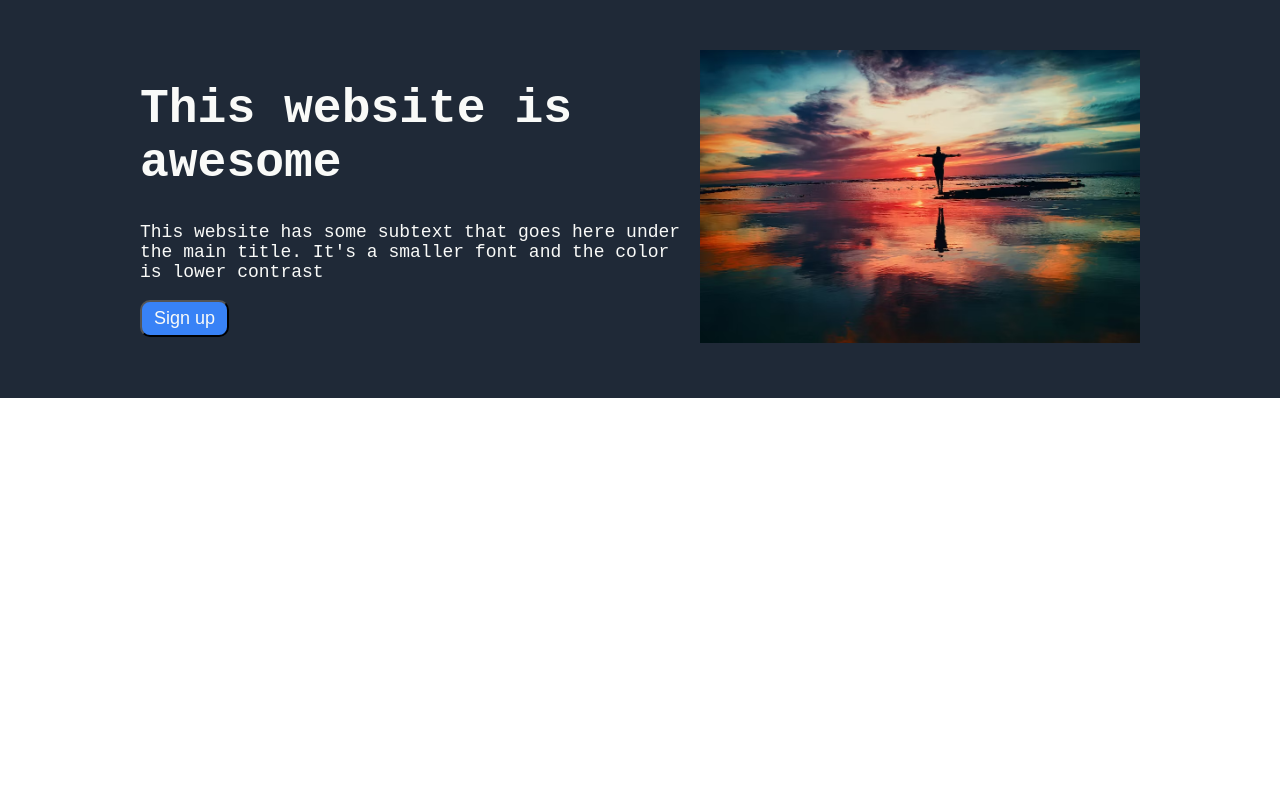
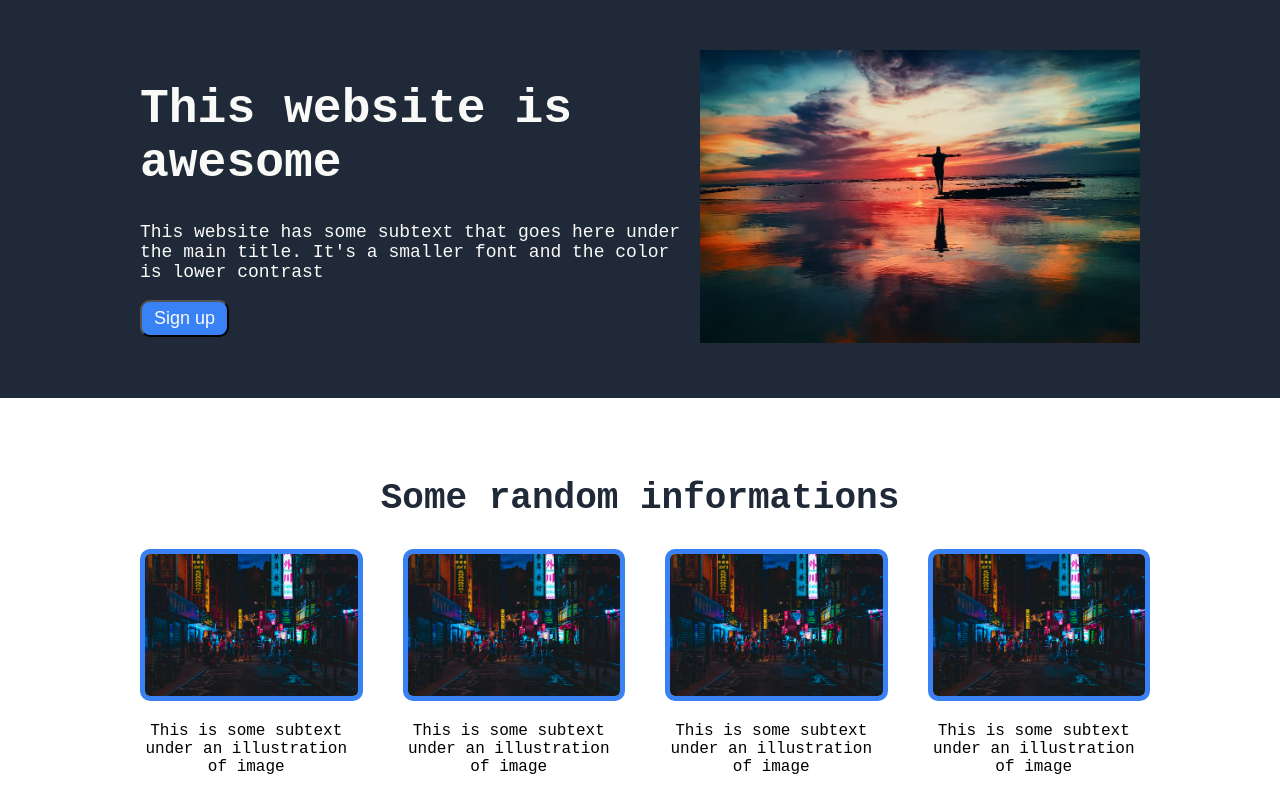
Before and after one commit to LeAthur01/odin-landing-page, a plain HTML site: page index.html in a window 1280 px wide. Drawn offline with Linux system fonts and the light colour scheme.

Commit message:
Build the info section

```diff
--- a/index.html
+++ b/index.html
@@ -9,8 +9,8 @@
 <body>
     <div>
         <!-- Hero section -->
-        <div class="container hero-section">
-            <div class="splitting-flex-container">
+        <div class="section hero-section">
+            <div class="container flex">
                 <div>
                     <h1>This website is awesome</h1>
                     <p>This website has some subtext that goes here under the main title. It's a smaller font and the color is lower contrast</p>
@@ -24,8 +24,29 @@
         </div>
 
         <!-- Information section -->
-        <div>
+        <div class="section">
+            <div class="container info">
+                <h2>Some random informations</h2>
+                <div class="flex">
+                    <div>
+                        <img src="./resources/imgs/tokyo.jpg" alt="">
+                        <p>This is some subtext under an illustration of image</p>
+                    </div>
+                    <div>
+                        <img src="./resources/imgs/tokyo.jpg" alt="">
 
+                        <p>This is some subtext under an illustration of image</p>
+                    </div>
+                    <div>
+                        <img src="./resources/imgs/tokyo.jpg" alt="">
+                        <p>This is some subtext under an illustration of image</p>
+                    </div>
+                    <div>
+                        <img src="./resources/imgs/tokyo.jpg" alt="">
+                        <p>This is some subtext under an illustration of image</p>
+                    </div>
+                </div>
+            </div>
         </div>
 
         <!-- Quote section -->
--- a/styles.css
+++ b/styles.css
@@ -3,7 +3,7 @@ body {
     font-family:'Courier New', Courier, monospace;
 }
 
-.container {
+.section {
     padding: 50px;
 }
 
@@ -31,16 +31,41 @@ button {
     background-color: #3882F6;
 }
 
-.splitting-flex-container {
-    display: flex;
+.container {
     width: 1000px;
     margin: auto;
 }
 
-.splitting-flex-container img {
+.flex {
+    display: flex;
+}
+
+.container.flex img {
     width: 100%;
 }
 
-.splitting-flex-container div {
+.container.flex div {
     flex-grow: 1;
 }
+
+.container.info h2,
+.container.info p {
+    text-align: center;
+}
+
+.container.info h2 {
+    font-size: 36px;
+    font-weight: extra-bold;
+    color: #1f2937;
+}
+
+.container.info img {
+    width: 100%;
+    border: 5px solid #3882F6;
+    border-radius: 10px;
+}
+
+.container.info .flex {
+    gap: 50px;
+    justify-content: space-between;
+}
```
Also changed, not shown: resources/imgs/tokyo.jpg (added).
